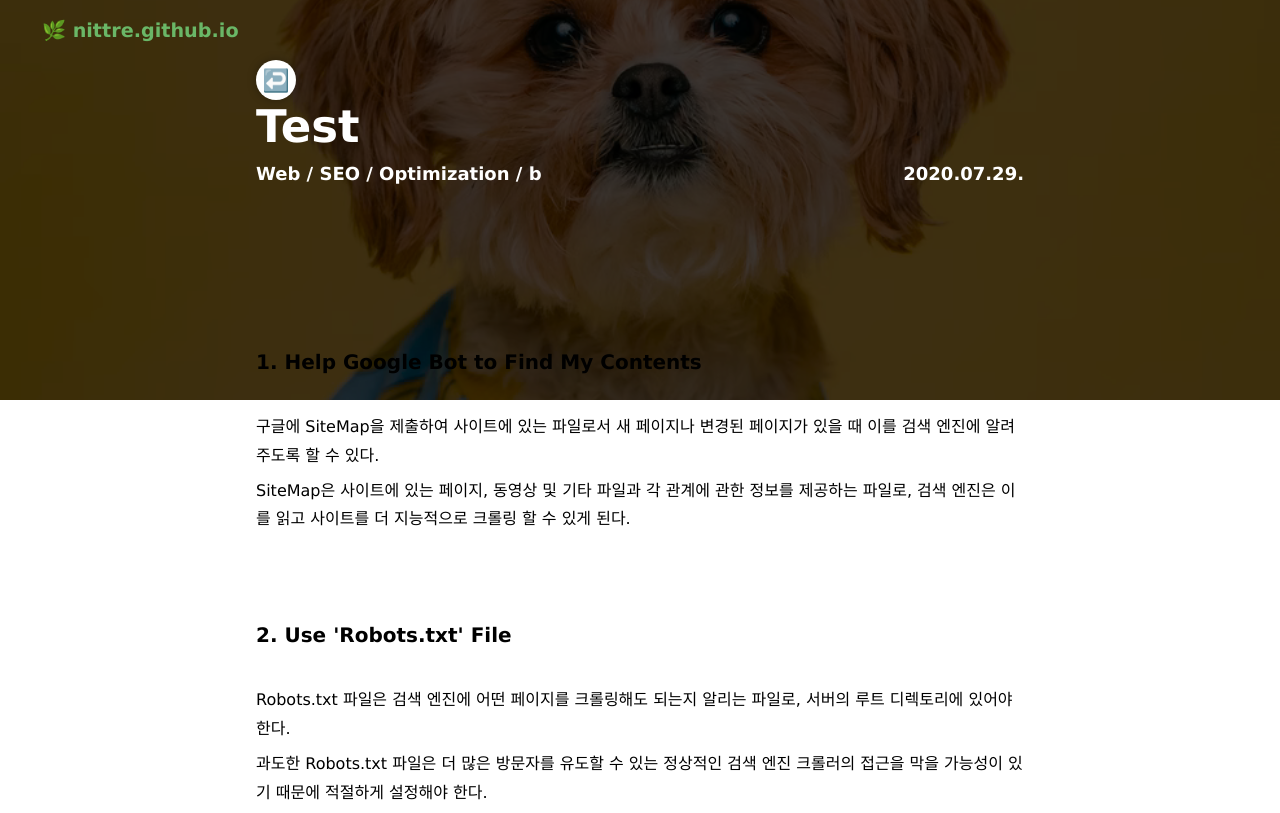
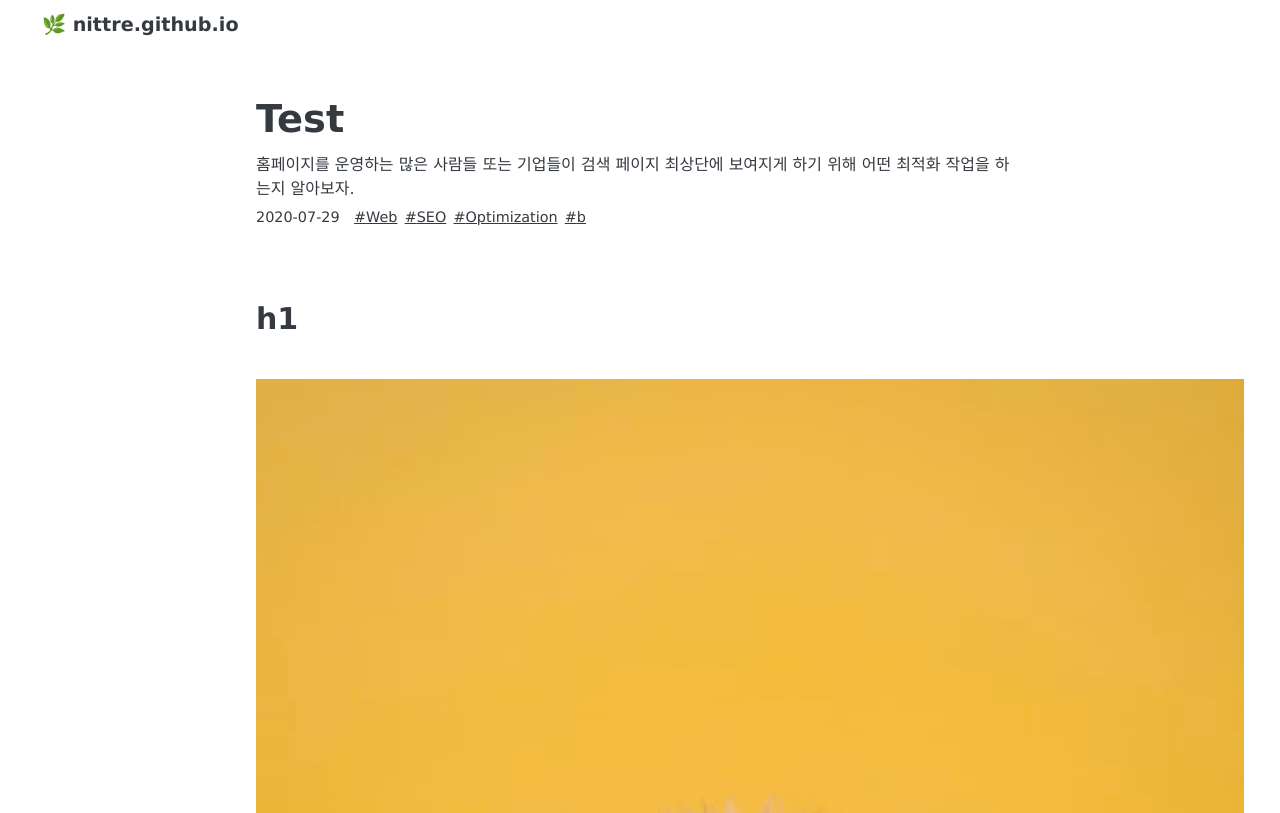
Before and after one commit to youjinlee-code/nittre.github.io, a Gatsby site: page /test/ in a window 1280 px wide. Shown: the top 813 px of the page. Built offline with nearby package versions, Linux system fonts and the light colour scheme; Gatsby itself is replaced by a stand-in of ours; some packages are replaced by stand-ins of ours.

Commit message:
post 수정

````diff
--- a/contents/test.md
+++ b/contents/test.md
@@ -5,6 +5,27 @@ categories: ["Web", "SEO", "Optimization", "b"]
 summary: "홈페이지를 운영하는 많은 사람들 또는 기업들이 검색 페이지 최상단에 보여지게 하기 위해 어떤 최적화 작업을 하는지 알아보자."
 thumbnail: "./test.png"
 ---
+
+# h1
+
+![dog](test.png)
+
+## h2
+
+```javascript
+function func(abc, def) {
+  console.log("hi")
+}
+```
+
+```go
+func thisIsGo(a, b string) (result string) {
+  var rere int = 1
+  var rerere int = 2
+
+
+}
+```
 
 ### 1. Help Google Bot to Find My Contents
 
--- a/gatsby-config.js
+++ b/gatsby-config.js
@@ -37,6 +37,13 @@ module.exports = {
       options: {
         name: `images`,
         path: `${__dirname}/static`,
+      },
+    },
+    {
+      resolve: `gatsby-source-filesystem`,
+      options: {
+        name: `post-images`,
+        path: `${__dirname}/src/images`,
       },
     },
 
--- a/src/components/Common/GlobalStyle.tsx
+++ b/src/components/Common/GlobalStyle.tsx
@@ -17,6 +17,7 @@ const defaultStyle = css`
     body,
     #___gatsby {
         height: 100%;
+        color: rgb(52,58,64);
     }
 
     a,
--- a/src/components/Common/Nav.tsx
+++ b/src/components/Common/Nav.tsx
@@ -10,12 +10,13 @@ const NavWrapper = styled.div`
   left: 0px;
   right: 0px;
   padding: 0px 42px;
-  height: 60px;
+  height: 3em;
   display: flex;
   -webkit-box-align: center;
   align-items: center;
   -webkit-box-pack: justify;
   justify-content: space-between;
+  background-color: #ffffffbb;
 
 
   @media (max-width: 768px) {
@@ -23,9 +24,7 @@ const NavWrapper = styled.div`
     padding: 0px 21px;
   }
 
-  &:hover {
-    color: #6AB767
-  }
+
 `
 
 const HomeButton = styled(Link)`
@@ -34,6 +33,9 @@ const HomeButton = styled(Link)`
 
   @media (max-width: 768px) {
     font-size: 1em;
+  }
+  &:hover {
+    color: #6AB767
   }
 `
 
--- a/src/components/Main/CategoryList.tsx
+++ b/src/components/Main/CategoryList.tsx
@@ -17,7 +17,6 @@ const CategoryListWrapper = styled.div`
 
     @media (max-width: 768px) {
         width: 100%;
-        margin-top: 50px;
         padding: 0 20px;
     }
 `
@@ -28,6 +27,7 @@ const CategoryItem = styled(({ active, ...props }: GatsbyLinkProps) => (
     margin-right: 20px;
     padding: 5px 0;
     font-weight: ${({ active }) => (active ? '800' : '400')};
+    color: ${({active}) => (active ? '#6AB767' : 'rgb(52, 58, 64)')};
     cursor: pointer;
 
     &:last-of-type {
@@ -36,6 +36,8 @@ const CategoryItem = styled(({ active, ...props }: GatsbyLinkProps) => (
 
     &:hover {
         text-decoration: underline;
+        color: #6AB767;
+
     }
   `
 
--- a/src/components/Main/Introduction.tsx
+++ b/src/components/Main/Introduction.tsx
@@ -8,7 +8,6 @@ type IntroductionProps = {
 }
 const Background = styled.div`
   width: 100%;
-  color: #000000;
 `
 
 const Wrapper = styled.div`
@@ -25,7 +24,7 @@ const Wrapper = styled.div`
   @media (max-width: 768px){
     width: 85%;
     padding: 1em;
-    margin: 8em 2em 0 2em;
+    margin: 5em 2em 0 2em;
   }
 `
 
--- a/src/components/Main/PostItem.tsx
+++ b/src/components/Main/PostItem.tsx
@@ -16,6 +16,7 @@ const PostItemWrapper = styled(Link)`
 
   &:hover {
     background-color: #CCF8B820;
+    color: #000000;
 }
 `
 
@@ -68,7 +69,6 @@ const Category = styled.div`
 
 const CategoryItem = styled.div`
   margin: 2.5px 5px;
-  padding: 3px 5px;
   font-size: 0.8em;
   font-weight: 400;
 `
--- a/src/components/Post/PostContent.tsx
+++ b/src/components/Post/PostContent.tsx
@@ -11,7 +11,7 @@ display: flex;
 flex-direction: column;
 width: 768px;
 margin: 0 auto;
-padding: 100px 0;
+padding: 4em 0;
 word-break: break-all;
 
 // Markdown Style
@@ -85,7 +85,7 @@ hr + h1,
   // Adjust Code Style
   pre[class*='language-'] {
     margin: 30px 0;
-    padding: 15px;
+    padding: 1.5em;
     font-size: 15px;
 
     ::-webkit-scrollbar-thumb {
@@ -97,11 +97,13 @@ hr + h1,
   code[class*='language-'],
   pre[class*='language-'] {
     tab-size: 2;
+    border-radius: 1em;
+
   }
   // Markdown Responsive Design
   @media (max-width: 768px) {
     width: 100%;
-    padding: 80px 20px;
+    padding: 2em 1em;
     line-height: 1.6;
     font-size: 14px;
 
--- a/src/components/Post/PostHead.tsx
+++ b/src/components/Post/PostHead.tsx
@@ -23,30 +23,31 @@ const PostHeadWrapper = styled.div`
   }
 `
 
-const BackgroundImage = styled((props: GatsbyImgProps) => (
-  <GatsbyImage {...props} style={{ position: 'absolute' }} />
-))`
-  z-index: -1;
-  width: 100%;
-  height: 400px;
-  object-fit: cover;
-  filter: brightness(0.25);
+// const BackgroundImage = styled((props: GatsbyImgProps) => (
+//   <GatsbyImage {...props} style={{ position: 'absolute' }} />
+// ))`
+//   z-index: -1;
+//   width: 100%;
+//   height: 400px;
+//   object-fit: cover;
+//   filter: brightness(0.25);
 
-  @media (max-width: 768px) {
-    height: 300px;
-  }
-`
+//   @media (max-width: 768px) {
+//     height: 300px;
+//   }
+// `
 
 const PostHead: FunctionComponent<PostHeadProps> = function ({
   thumbnail,
   title,
   date,
-  categories
+  categories,
+  summary
 }) {
   return (
     <PostHeadWrapper>
-      <BackgroundImage image={thumbnail} alt="thumbnail" />
-      <PostHeadInfo title={title} date={date} categories={categories} />
+      {/* <BackgroundImage image={thumbnail} alt="thumbnail" /> */}
+      <PostHeadInfo summary={summary} title={title} date={date} categories={categories} />
     </PostHeadWrapper>
   )
 }
--- a/src/components/Post/PostHeadInfo.tsx
+++ b/src/components/Post/PostHeadInfo.tsx
@@ -1,9 +1,11 @@
 import React, { FunctionComponent } from 'react'
 import styled from '@emotion/styled'
+import { Link } from 'gatsby'
 
 export type PostHeadInfoProps = {
   title: string
   date: string
+  summary: string
   categories: string[]
 }
 
@@ -12,45 +14,45 @@ const PostHeadInfoWrapper = styled.div`
   flex-direction: column;
   width: 768px;
   height: 100%;
-  margin: 0 auto;
-  padding: 60px 0;
-  color: #ffffff;
+  margin: 6em auto 0 auto;
 
   @media (max-width: 768px) {
     width: 100%;
-    padding: 40px 20px;
+    padding: 1em 1em;
+    margin: 4em auto 0 auto;
+
   }
 `
 
-const PrevPageIcon = styled.div`
-  display: grid;
-  place-items: center;
-  width: 40px;
-  height: 40px;
-  border-radius: 50%;
-  background: #ffffff;
-  color: #000000;
-  font-size: 22px;
-  cursor: pointer;
-  box-shadow: 0 0 10px rgba(0, 0, 0, 0.3);
+// const PrevPageIcon = styled.div`
+//   display: grid;
+//   place-items: center;
+//   width: 40px;
+//   height: 40px;
+//   border-radius: 50%;
+//   background: #ffffff;
+//   color: #000000;
+//   font-size: 22px;
+//   cursor: pointer;
+//   box-shadow: 0 0 10px rgba(0, 0, 0, 0.3);
 
-  @media (max-width: 768px) {
-    width: 30px;
-    height: 30px;
-    font-size: 18px;
-  }
-`
+//   @media (max-width: 768px) {
+//     width: 30px;
+//     height: 30px;
+//     font-size: 18px;
+//   }
+// `
 
 const Title = styled.div`
   display: -webkit-box;
   overflow: hidden;
   overflow-wrap: break-word;
-  margin-top: auto;
+  margin-bottom: 0.25em;
   text-overflow: ellipsis;
   white-space: normal;
   -webkit-line-clamp: 2;
   -webkit-box-orient: vertical;
-  font-size: 45px;
+  font-size: 2.4em;
   font-weight: 800;
 
   @media (max-width: 768px) {
@@ -60,36 +62,56 @@ const Title = styled.div`
 
 const PostData = styled.div`
   display: flex;
-  justify-content: space-between;
+//   justify-content: space-between;
   align-items: center;
   margin-top: 10px;
-  font-size: 18px;
-  font-weight: 700;
+  font-size: 0.9em;
+  font-weight: 400;
 
-  @media (max-width: 768px) {
-    flex-direction: column;
-    align-items: flex-start;
-    font-size: 15px;
-    font-weight: 400;
+  &>div {
+    margin-right: 1em;
+    margin-bottom: 0.25em;
+
   }
 `
 
+const CategoryItem = styled(Link)`
+margin-right: 0.5em;
+text-decoration: underline;
+cursor: pointer;
+
+&:last-of-type {
+  margin-right: 0;
+}
+
+&:hover {
+    color: #6AB767;
+    text-decoration: underline;
+}
+`
 const PostHeadInfo: FunctionComponent<PostHeadInfoProps> = function ({
   title,
   date,
+  summary,
   categories,
 }) {
-  const goBackPage = () => window.history.back()
+//   const goBackPage = () => window.history.back()
 
   return (
     <PostHeadInfoWrapper>
-      <PrevPageIcon onClick={goBackPage}>
+      {/* <PrevPageIcon onClick={goBackPage}>
         ↩️
-      </PrevPageIcon>
+      </PrevPageIcon> */}
       <Title>{title}</Title>
+      <div>{summary}</div>
       <PostData>
-        <div>{categories.join(' / ')}</div>
         <div>{date}</div>
+        <div>{categories.map(name => (<CategoryItem
+                    to={`/?category=${name}`}
+                    key={name}>
+                        #{name}
+                </CategoryItem>))}</div>
+
       </PostData>
     </PostHeadInfoWrapper>
   )
--- a/src/pages/index.tsx
+++ b/src/pages/index.tsx
@@ -124,7 +124,7 @@ query getPostList {
           frontmatter {
             title
             summary
-            date(formatString: "YYYY.MM.DD.")
+            date(formatString: "YYYY-MM-DD")
             categories
             thumbnail {
               childImageSharp {
--- a/src/templates/post_template.tsx
+++ b/src/templates/post_template.tsx
@@ -16,6 +16,7 @@ type PostTemplateProps = {
         href: string
     }
   }
+
 const PostTemplate: FunctionComponent<PostTemplateProps> = function ({
     data: {
       allMarkdownRemark: { edges },
@@ -45,7 +46,9 @@ const PostTemplate: FunctionComponent<PostTemplateProps> = function ({
           date={date}
           categories={categories}
           thumbnail={gatsbyImageData}
+          summary={summary}
         />
+
         <PostContent html={html} />
         <CommentWidget />
       </Template>
@@ -63,7 +66,7 @@ export const queryMarkdownDataBySlug = graphql`
           frontmatter {
             title
             summary
-            date(formatString: "YYYY.MM.DD.")
+            date(formatString: "YYYY-MM-DD")
             categories
             thumbnail {
               childImageSharp {
````
